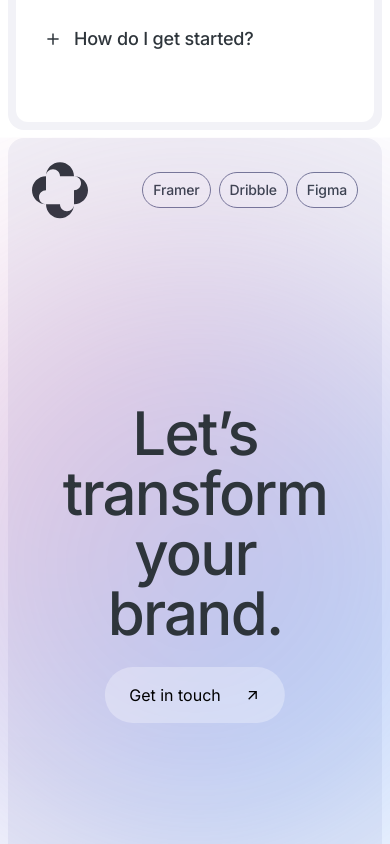
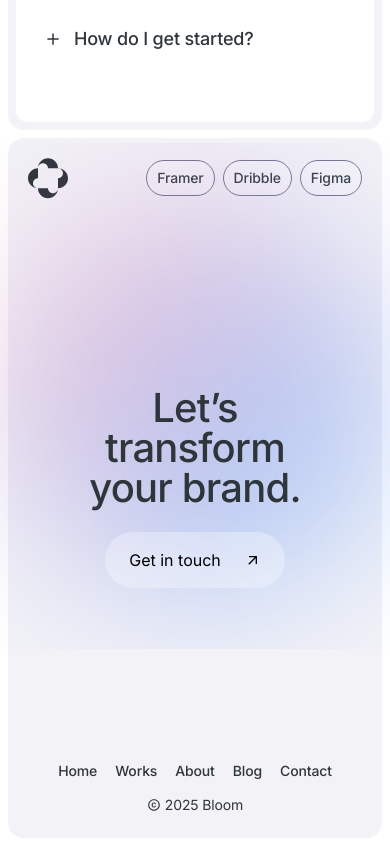
Before and after one commit to Sohan1928/bloom, a React (Vite) app: page / in a window 390 px wide. Shown: the part 10440-11284 px from the top of the page. Built offline with nearby package versions, Linux system fonts and the light colour scheme.

Commit message:
footer section responsive updated

```diff
--- a/src/components/home/footer/Footer.tsx
+++ b/src/components/home/footer/Footer.tsx
@@ -7,7 +7,7 @@ const Footer = () => {
   return (
     <section className="footer-container">
       <div className="footer-top">
-        <div>
+        <div className="footer-icon">
           <FooterIconSvg></FooterIconSvg>
         </div>
         <ul>
--- a/src/components/home/footer/svg/FooterBgSvg.tsx
+++ b/src/components/home/footer/svg/FooterBgSvg.tsx
@@ -1,8 +1,8 @@
 const FooterBgSvg = () => {
   return (
     <svg
-      width={1160}
-      height={851}
+      // width={1160}
+      // height={851}
       viewBox="0 0 1160 851"
       fill="none"
       xmlns="http://www.w3.org/2000/svg"
--- a/src/components/home/footer/svg/FooterIconSvg.tsx
+++ b/src/components/home/footer/svg/FooterIconSvg.tsx
@@ -1,8 +1,8 @@
 const FooterIconSvg = () => {
   return (
     <svg
-      width={56}
-      height={57}
+      // width={56}
+      // height={57}
       viewBox="0 0 56 57"
       fill="none"
       xmlns="http://www.w3.org/2000/svg"
--- a/src/index.css
+++ b/src/index.css
@@ -1724,12 +1724,18 @@
   padding: 24px;
 }
 .footer-container .footer-bg {
+  width: 1160px;
+  height: 851px;
   position: absolute;
   top: 50%;
   left: 50%;
   transform: translate(-50%, -50%);
   pointer-events: none;
   z-index: 0;
+}
+.footer-container .footer-top .footer-icon {
+  width: 56px;
+  height: 57px;
 }
 .footer-container .footer-top {
   display: flex;
@@ -1784,6 +1790,7 @@
   font-weight: 500;
   line-height: 60px;
   letter-spacing: -1.8px;
+  width: 450px;
 }
 .footer-container .footer-title button {
   display: flex;
@@ -1805,6 +1812,7 @@
   bottom: 0;
   left: 0;
   display: flex;
+  flex-direction: row;
   align-items: center;
   justify-content: space-between;
   width: 100%;
@@ -1824,3 +1832,98 @@
   line-height: 18px;
   letter-spacing: -0.14px;
 }
+
+/* footer @media query */
+@media (min-width: 320px) {
+  .footer-container {
+    border-radius: 16px;
+    background: #f2f2f7;
+    margin-top: 8px;
+    padding: 20px;
+    position: relative;
+    height: 700px;
+    padding: 20px;
+  }
+  .footer-container .footer-title h2 {
+    align-self: stretch;
+    color: #2e353b;
+    text-align: center;
+    font-size: 40px;
+    font-weight: 500;
+    line-height: 40px;
+    letter-spacing: -0.8px;
+    width: 250px;
+  }
+  .footer-container .footer-top .footer-icon {
+    width: 40px;
+    height: 40px;
+  }
+  .footer-container .footer-bottom {
+    position: absolute;
+    bottom: 0;
+    left: 0;
+    display: flex;
+    flex-direction: column;
+    gap: 16px;
+    align-items: center;
+    justify-content: space-between;
+    width: 100%;
+    padding: 24px;
+  }
+  .footer-container .footer-bg {
+    width: 690px;
+    height: 690px;
+    position: absolute;
+    top: 50%;
+    left: 50%;
+    transform: translate(-50%, -50%);
+    pointer-events: none;
+    z-index: 0;
+  }
+}
+@media (min-width: 1280px) {
+  .footer-container {
+    border-radius: 16px;
+    background: #f2f2f7;
+    margin-top: 8px;
+    padding: 24px;
+    position: relative;
+    height: 850px;
+    padding: 24px;
+  }
+  .footer-container .footer-top .footer-icon {
+    width: 56px;
+    height: 57px;
+  }
+  .footer-container .footer-title h2 {
+    align-self: stretch;
+    color: #2e353b;
+    text-align: center;
+    font-size: 60px;
+    font-weight: 500;
+    line-height: 60px;
+    letter-spacing: -1.8px;
+    width: 450px;
+  }
+  .footer-container .footer-bottom {
+    position: absolute;
+    bottom: 0;
+    left: 0;
+    display: flex;
+    flex-direction: row;
+    align-items: center;
+    justify-content: space-between;
+    width: 100%;
+    padding: 24px;
+  }
+  .footer-container .footer-bg {
+    width: 1160px;
+    height: 851px;
+    position: absolute;
+    top: 50%;
+    left: 50%;
+    transform: translate(-50%, -50%);
+    pointer-events: none;
+    z-index: 0;
+  }
+}
```
